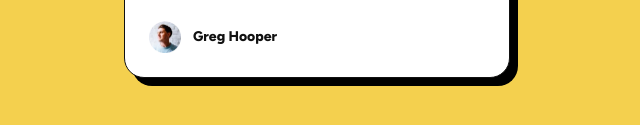
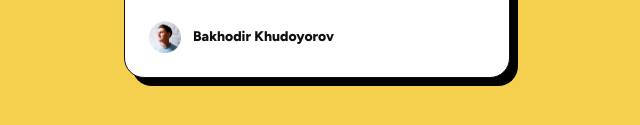
Before and after one commit to bobov1190/everythingWS, a plain HTML site: page 02FrontEndMentor/02 - blog-preview-card/index.html in a window 1280 px wide. Shown: the part 587-712 px from the top of the page, 323-963 px from the left. Drawn offline with Linux system fonts and the light colour scheme.

Commit message:
Updated the name to mine in index.html

```diff
--- a/02FrontEndMentor/02 - blog-preview-card/index.html
+++ b/02FrontEndMentor/02 - blog-preview-card/index.html
@@ -30,7 +30,7 @@
 			</div>
 			<div class="auth">
 				<img src="./assets/images/image-avatar.webp" alt="" />
-				Greg Hooper
+				Bakhodir Khudoyorov
 			</div>
 		</div>
 	</body>
```
